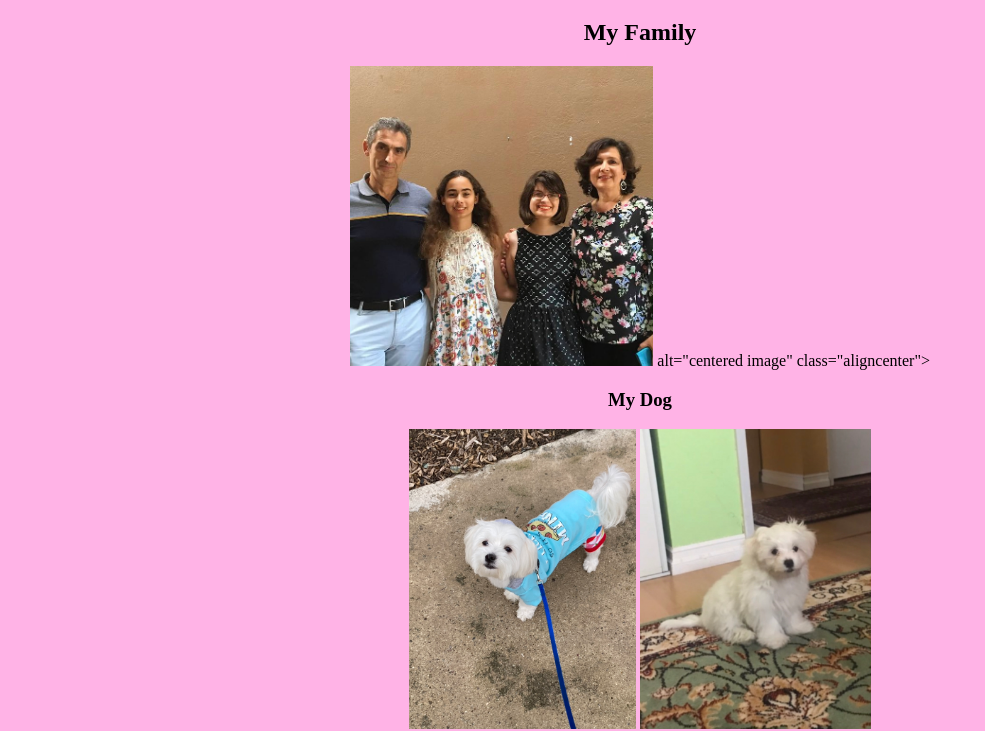
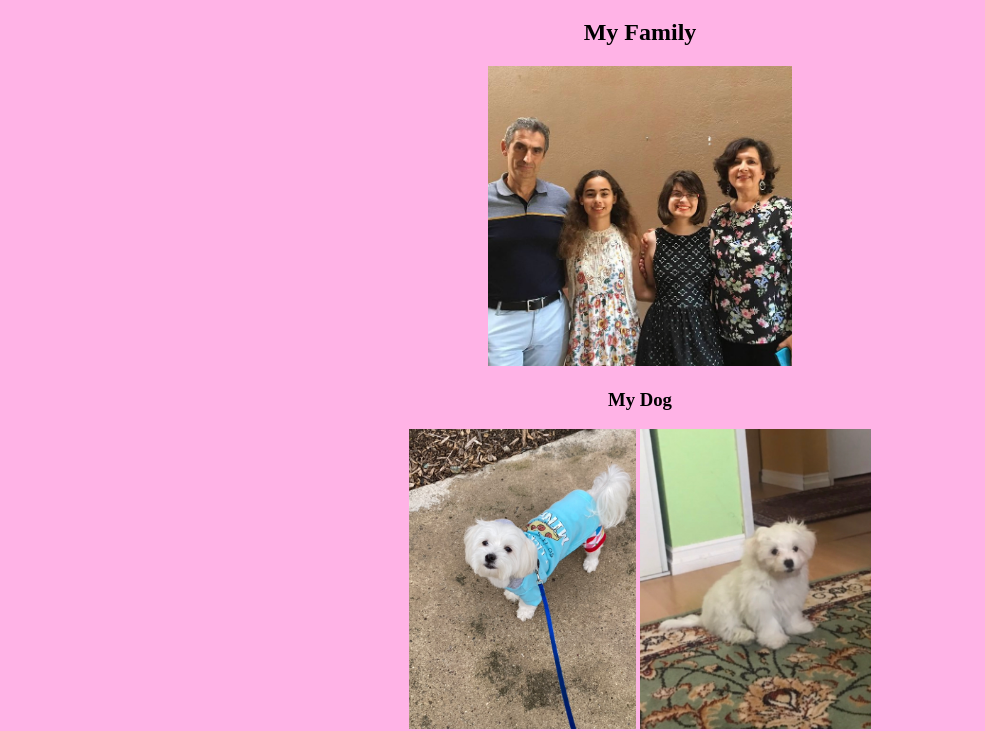
Before and after one commit to danajovaa/csp23, a plain HTML site: page aboutme.html in a window 1280 px wide. Shown: the part 87-818 px from the top of the page, without its empty margins (0-985 px from the left). Drawn offline with Linux system fonts and the light colour scheme.

Commit message:
Update aboutme.html

```diff
--- a/aboutme.html
+++ b/aboutme.html
@@ -11,7 +11,7 @@
     <center>
     <h1>About Me</h1>
     <h2>My Family</h2>
-     <img src="images/family.PNG" height="300"> alt="centered image" class="aligncenter">
+     <img src="images/family.PNG" height="300">
     <h3>My Dog</h3>
       <img src="images/doggy.PNG" height="300">
       <img src="images/dog2.PNG" height="300">
```
